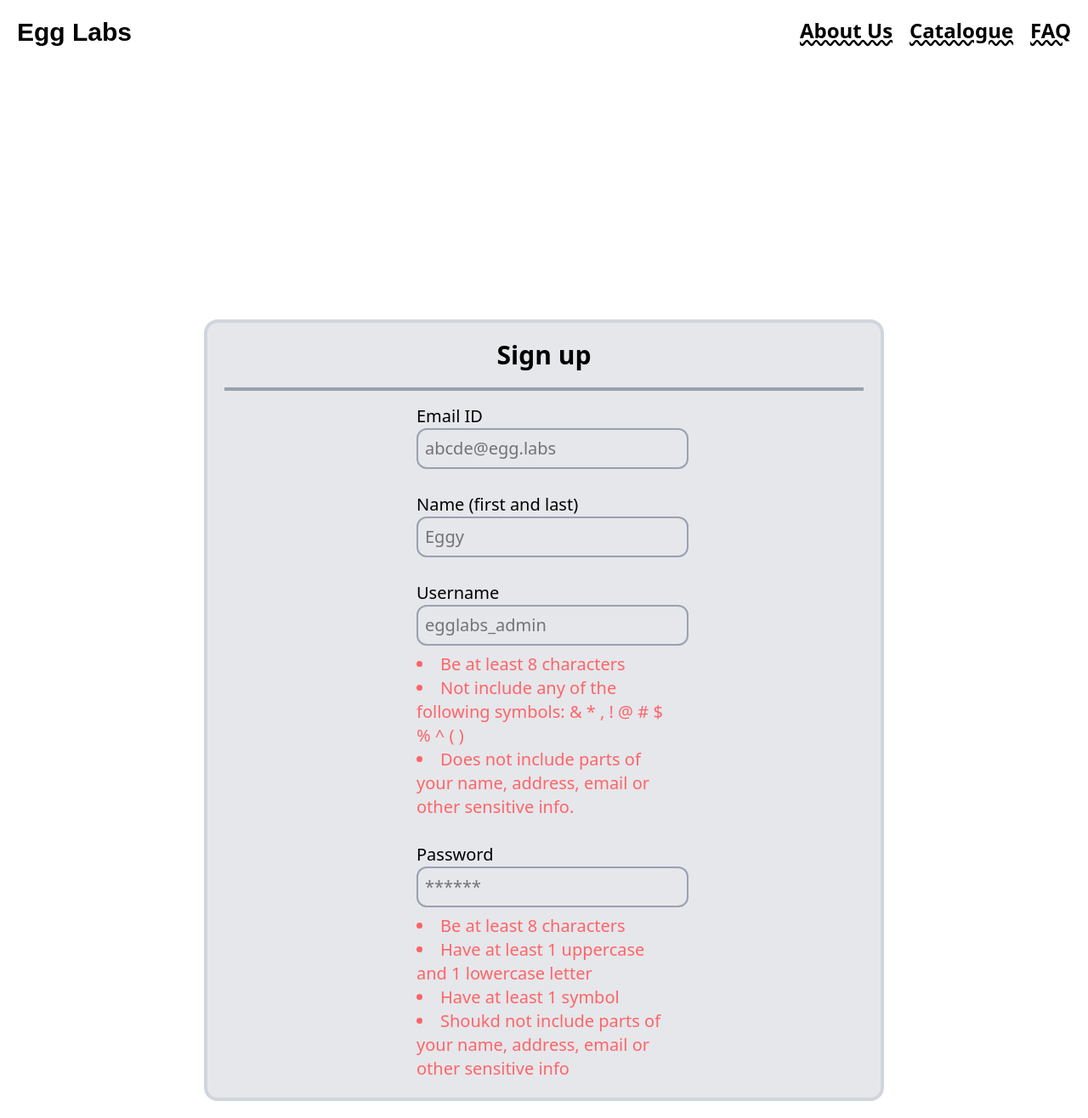
After one commit to nexora-droid/url-shortener, a Flask app: page /auth in a window 1280 px wide. The commit adds this page. Shown: the whole page at 85% size. Run offline with Flask 3, Linux system fonts and the light colour scheme.

Commit message:
login page form made, rule checking wip

```diff
--- a/app.py
+++ b/app.py
@@ -1,11 +1,39 @@
+import os
+import dotenv
+from dotenv import load_dotenv
 import flask
 from flask import Flask, render_template
+import firebase_admin
+from firebase_admin import credentials, firestore
+load_dotenv()
+app = Flask(__name__)
 
-app = Flask(__name__)
+firebase_dict = {
+    "type": os.getenv("FIREBASE_TYPE"),
+    "project_id": os.getenv("FIREBASE_PROJECT_ID"),
+    "private_key_id": os.getenv("FIREBASE_PRIVATE_KEY_ID"),
+    "private_key": os.getenv("FIREBASE_PRIVATE_KEY").replace("\\n", "\n"),
+    "client_email": os.getenv("FIREBASE_CLIENT_EMAIL"),
+    "client_id": os.getenv("FIREBASE_CLIENT_ID"),
+    "auth_uri": os.getenv("FIREBASE_AUTH_URI"),
+    "token_uri": os.getenv("FIREBASE_TOKEN_URI"),
+    "auth_provider_x509_cert_url": os.getenv("FIREBASE_AUTH_PROVIDER_CERT_URL"),
+    "client_x509_cert_url": os.getenv("FIREBASE_CLIENT_CERT_URL"),
+    "universe_domain": os.getenv("FIREBASE_UNIVERSE_DOMAIN")
+}
+
+cred = credentials.Certificate(firebase_dict)
+firebase_admin.initialize_app(cred)
+db = firestore.client()
+
 
 @app.route("/")
 def home():
     return render_template("index.html")
 
+@app.route("/auth")
+def auth():
+    return render_template("auth.html")
+
 if __name__ == "__main__":
     app.run(debug=True, port=6969)
--- a/requirements.txt
+++ b/requirements.txt
@@ -1 +1,3 @@
 flask
+firebase-admin
+python-dotenv
--- a/static/css/output.css
+++ b/static/css/output.css
@@ -8,7 +8,16 @@
     --font-mono: ui-monospace, SFMono-Regular, Menlo, Monaco, Consolas, "Liberation Mono",
       "Courier New", monospace;
     --color-red-300: oklch(80.8% 0.114 19.571);
+    --color-red-400: oklch(70.4% 0.191 22.216);
+    --color-gray-200: oklch(92.8% 0.006 264.531);
+    --color-gray-300: oklch(87.2% 0.01 258.338);
+    --color-gray-400: oklch(70.7% 0.022 261.325);
+    --color-gray-600: oklch(44.6% 0.03 256.802);
+    --color-black: #000;
+    --color-white: #fff;
     --spacing: 0.25rem;
+    --text-xl: 1.25rem;
+    --text-xl--line-height: calc(1.75 / 1.25);
     --text-2xl: 1.5rem;
     --text-2xl--line-height: calc(2 / 1.5);
     --text-3xl: 1.875rem;
@@ -17,9 +26,9 @@
     --text-4xl--line-height: calc(2.5 / 2.25);
     --text-6xl: 3.75rem;
     --text-6xl--line-height: 1;
-    --text-8xl: 6rem;
-    --text-8xl--line-height: 1;
     --font-weight-bold: 700;
+    --radius-xl: 0.75rem;
+    --radius-2xl: 1rem;
     --ease-in-out: cubic-bezier(0.4, 0, 0.2, 1);
     --default-font-family: var(--font-sans);
     --default-mono-font-family: var(--font-mono);
@@ -177,8 +186,11 @@
   .static {
     position: static;
   }
-  .mt-3 {
-    margin-top: calc(var(--spacing) * 3);
+  .mt-2 {
+    margin-top: calc(var(--spacing) * 2);
+  }
+  .mt-5 {
+    margin-top: calc(var(--spacing) * 5);
   }
   .mt-10 {
     margin-top: calc(var(--spacing) * 10);
@@ -186,23 +198,38 @@
   .mt-80 {
     margin-top: calc(var(--spacing) * 80);
   }
+  .mr-auto {
+    margin-right: auto;
+  }
+  .mb-4 {
+    margin-bottom: calc(var(--spacing) * 4);
+  }
+  .ml-auto {
+    margin-left: auto;
+  }
   .flex {
     display: flex;
   }
-  .h-125 {
-    height: calc(var(--spacing) * 125);
+  .h-auto {
+    height: auto;
   }
-  .h-500 {
-    height: calc(var(--spacing) * 500);
+  .w-75 {
+    width: calc(var(--spacing) * 75);
   }
-  .h-\[500px\] {
-    height: 500px;
+  .w-200 {
+    width: calc(var(--spacing) * 200);
+  }
+  .w-auto {
+    width: auto;
   }
   .w-full {
     width: 100%;
   }
-  .-rotate-10 {
-    rotate: calc(10deg * -1);
+  .list-inside {
+    list-style-position: inside;
+  }
+  .list-disc {
+    list-style-type: disc;
   }
   .flex-col {
     flex-direction: column;
@@ -219,11 +246,40 @@
   .justify-center {
     justify-content: center;
   }
+  .gap-2 {
+    gap: calc(var(--spacing) * 2);
+  }
   .gap-5 {
     gap: calc(var(--spacing) * 5);
   }
+  .overflow-clip {
+    overflow: clip;
+  }
+  .rounded-2xl {
+    border-radius: var(--radius-2xl);
+  }
+  .border-2 {
+    border-style: var(--tw-border-style);
+    border-width: 2px;
+  }
+  .border-4 {
+    border-style: var(--tw-border-style);
+    border-width: 4px;
+  }
+  .border-gray-300 {
+    border-color: var(--color-gray-300);
+  }
+  .border-gray-400 {
+    border-color: var(--color-gray-400);
+  }
   .border-red-300 {
     border-color: var(--color-red-300);
+  }
+  .bg-black {
+    background-color: var(--color-black);
+  }
+  .bg-gray-200 {
+    background-color: var(--color-gray-200);
   }
   .p-5 {
     padding: calc(var(--spacing) * 5);
@@ -247,13 +303,22 @@
     font-size: var(--text-6xl);
     line-height: var(--tw-leading, var(--text-6xl--line-height));
   }
-  .text-8xl {
-    font-size: var(--text-8xl);
-    line-height: var(--tw-leading, var(--text-8xl--line-height));
+  .text-xl {
+    font-size: var(--text-xl);
+    line-height: var(--tw-leading, var(--text-xl--line-height));
   }
   .font-bold {
     --tw-font-weight: var(--font-weight-bold);
     font-weight: var(--font-weight-bold);
+  }
+  .text-white {
+    color: var(--color-white);
+  }
+  .lowercase {
+    text-transform: lowercase;
+  }
+  .uppercase {
+    text-transform: uppercase;
   }
   .line-through {
     text-decoration-line: line-through;
@@ -307,6 +372,42 @@
       transform: scale(1);
     }
   }
+  .involve {
+    animation: involve 1.5s infinite;
+  }
+  @keyframes involve {
+    0% {
+      transform: translateX(-10px);
+    }
+    50% {
+      transform: translateX(10px);
+    }
+    100% {
+      transform: translateX(-10px);
+    }
+  }
+  .form-in {
+    width: calc(var(--spacing) * 80);
+    border-radius: var(--radius-xl);
+    border-style: var(--tw-border-style);
+    border-width: 2px;
+    border-color: var(--color-gray-400);
+    padding: calc(var(--spacing) * 2);
+    &:focus {
+      outline-color: var(--color-gray-600);
+    }
+  }
+  .unsatisfied {
+    color: var(--color-red-400);
+  }
+  .satisfied {
+    color: var(--color-black);
+  }
+}
+@property --tw-border-style {
+  syntax: "*";
+  inherits: false;
+  initial-value: solid;
 }
 @property --tw-font-weight {
   syntax: "*";
@@ -323,6 +424,7 @@
 @layer properties {
   @supports ((-webkit-hyphens: none) and (not (margin-trim: inline))) or ((-moz-orient: inline) and (not (color:rgb(from red r g b)))) {
     *, ::before, ::after, ::backdrop {
+      --tw-border-style: solid;
       --tw-font-weight: initial;
       --tw-duration: initial;
       --tw-ease: initial;
--- /dev/null
+++ b/templates/auth.html
@@ -0,0 +1,58 @@
+<!DOCTYPE html>
+<html lang="en">
+<head>
+    <meta charset="UTF-8">
+    <meta name="viewport" content="width=device-width, initial-scale=1.0">
+    <title>User Authentication || Egg Labs</title>
+    <link rel="stylesheet" href="{{url_for('static', filename='css/output.css')}}">
+</head>
+<body class="p-5">
+    <div class="flex flex-row justify-between"> <!--NAVBAR-->
+        <div>
+            <h1 class="text-3xl font-sys font-bold">Egg Labs</h1>
+        </div>
+        <div class="flex flex-row gap-5 font-bold ">
+            <a class="text-2xl underline decoration-wavy underline-offset-2 hover:underline-offset-4 ease-in-out duration-400 hover:text-3xl" href="wwww.youtube.com">About Us</a>
+            <a class="text-2xl underline decoration-wavy underline-offset-2 hover:underline-offset-4 ease-in-out duration-400 hover:text-3xl" href="wwww.youtube.com">Catalogue</a>
+            <a class="text-2xl underline decoration-wavy underline-offset-2 hover:underline-offset-4 ease-in-out duration-400 hover:text-3xl" href="wwww.youtube.com">FAQ</a>
+        </div>
+    </div>
+    <div class="flex flex-col justify-center items-center w-200 h-auto p-5 bg-gray-200 border-4 border-gray-300 rounded-2xl ml-auto mr-auto mt-80">
+        <p class="text-3xl font-bold">Sign up</p>
+        <hr class="mt-5 mb-4 border-2 border-gray-400 w-full">
+        <form class="text-xl flex flex-col w-75">
+            <label for="mail">Email ID</label>
+            <input type="email" name="mail" placeholder="abcde@egg.labs" class="form-in">
+            <br>
+            <label for="name">Name (first and last)</label>
+            <input type="text" name="name" placeholder="Eggy" class="form-in" id="realName">
+            <br>
+            <label for="username">Username</label>
+            <input type="text" name="username" placeholder="egglabs_admin" class="form-in" id="user">
+            <ol class="list-inside list-disc overflow-clip mt-2">
+                <li class="unsatisfied" id="uReq1">Be at least 8 characters</li>
+                <li class="unsatisfied" id="uReq2">Not include any of the following symbols: & * , ! @ # $ % ^ ( )</li>
+                <li class="unsatisfied" id="uReq3">Does not include parts of your name, address, email or other sensitive info.</li>
+            </ol>
+            <br>
+            <label for="pwd">Password</label>
+            <input type="password" name="pwd" placeholder="******" class="form-in">
+            <ol class="list-inside list-disc overflow-clip mt-2">
+                <li class="unsatisfied">Be at least 8 characters</li>
+                <li class="unsatisfied">Have at least 1 uppercase and 1 lowercase letter</li>
+                <li class="unsatisfied">Have at least 1 symbol</li>
+                <li class="unsatisfied">Shoukd not include parts of your name, address, email or other sensitive info</li>
+            </ol>
+        </form>
+    </div>
+    <script>
+        const username = document.getElementById("user");
+        const realName = document.getElementById("realName");
+        const usernameVal = username.value;
+        const nameVal = realName.val;
+        if (!usernameVal.includes(nameVal)){
+
+        }
+    </script>
+</body>
+</html>
```
Also changed, not shown: static/css/input.css (+23 -0 lines), templates/index.html (+12 -2 lines), 1 other file.
